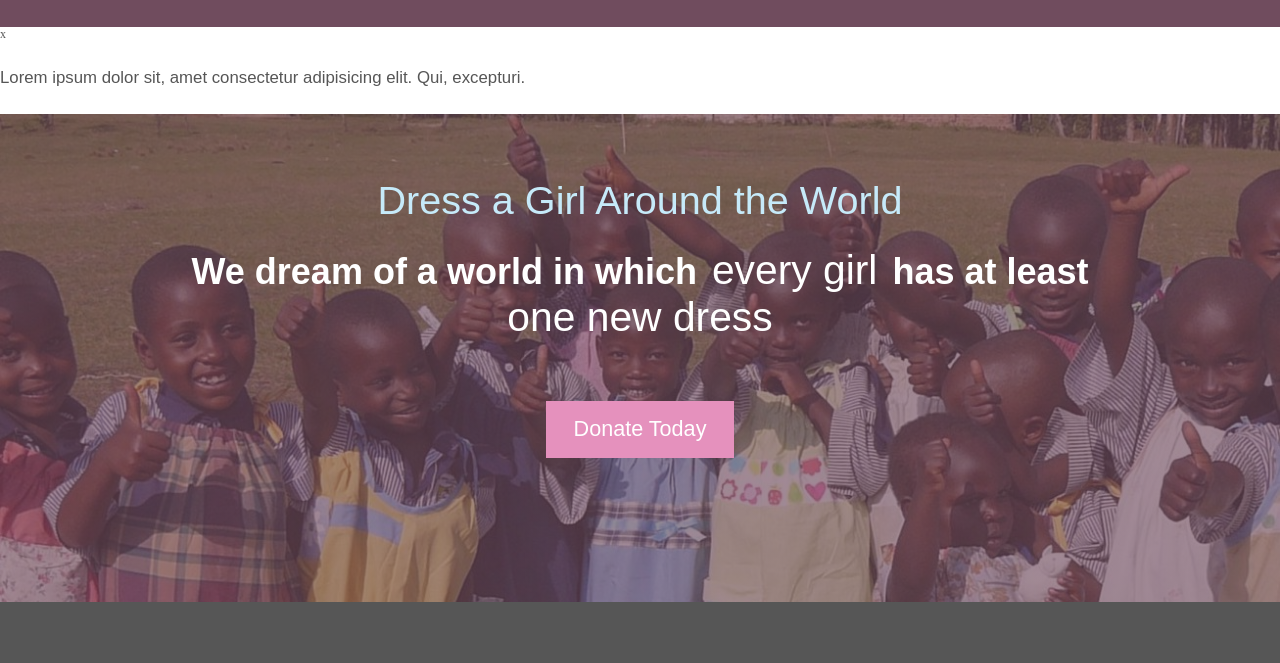
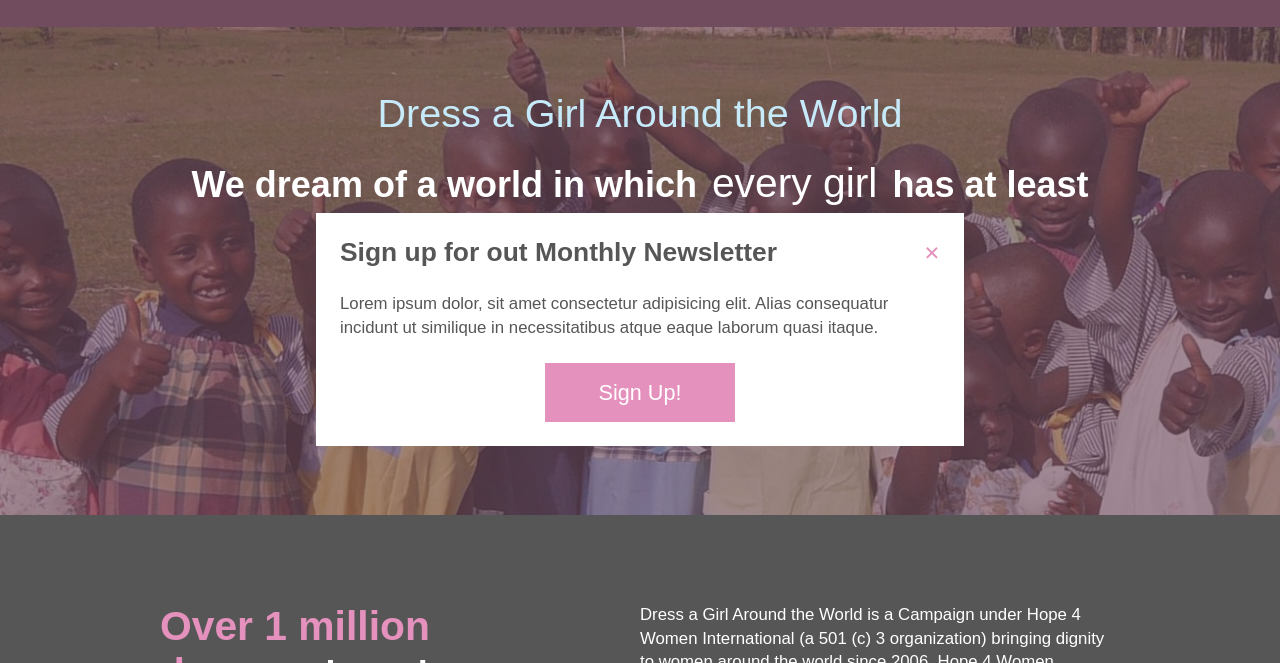
Before and after one commit to elliebrayton/p2-brayton-ellie, a website: page index.html in a window 1280 px wide. Shown: the part 87-750 px from the top of the page. Drawn offline with Linux system fonts and the light colour scheme; a web font is replaced by a local one.

Commit message:
Edited modal

```diff
--- a/index.html
+++ b/index.html
@@ -50,12 +50,16 @@
     <!--END HEADER-->
     <!--START MAIN -->
     <main class="main">
-        <div id="modal" class="modal">
-            <div class="modal_content">
-                <span class="close">x</span>
-                <p>Lorem ipsum dolor sit, amet consectetur adipisicing elit. Qui, excepturi.</p>
-            </div>
-        </div>
+<!-- The Modal -->
+<div id="myModal" class="modal">
+  <div class="modal_content">
+    <span class="close">&times;</span>
+    <h3 class="h3">Sign up for out Monthly Newsletter</h3>
+    <p>Lorem ipsum dolor, sit amet consectetur adipisicing elit. Alias consequatur incidunt ut similique in necessitatibus atque eaque laborum quasi itaque.</p>
+    <a href="#">Sign Up!</a>
+  </div>
+
+</div>
         <section class="section section--one">
             <div class="heading-wrap">
                 <h1 class="h1">Dress a Girl Around the World</h1>
--- a/js/main.js
+++ b/js/main.js
@@ -29,3 +29,31 @@
     }
   });
 }
+
+//MODAL
+// Get the modal
+var modal = document.getElementById("myModal");
+
+// Get the <span> element that closes the modal
+var span = document.getElementsByClassName("close")[0];
+
+
+window.addEventListener("load",
+  function() {
+    setTimeout(showPopup, 1500);
+  });
+
+function showPopup() {
+  document.getElementById("myModal").style.opacity = 1;
+}
+// When the user clicks on <span> (x), close the modal
+span.onclick = function() {
+  modal.style.display = "none";
+}
+
+// When the user clicks anywhere outside of the modal, close it
+window.onclick = function(event) {
+  if (event.target == modal) {
+    modal.style.display = "none";
+  }
+}
--- a/sass/main.scss
+++ b/sass/main.scss
@@ -115,6 +115,40 @@
 .main{
     flex: 1;
     padding-bottom: 10rem;
+    .modal{
+        position: fixed;
+        z-index: 99;
+        padding-top: 100px;
+        left: 0;
+        top: 15%;
+        opacity: 0;
+        width: 100%;
+        height: 100%;
+        overflow: auto;
+        .modal_content{
+            background-color: white;
+            margin: auto;
+            padding: 2rem;
+            width: 70%;
+            a:link,
+            a:visited{
+                @include button;
+                border: 1px solid $secondary-color;
+
+            }
+            .close{
+                color: $secondary-color;
+                float: right;
+                font-size: 28px;
+                font-weight: bold;
+                &:hover{
+                    color: $primary-black;
+                    text-decoration: none;
+                    cursor: pointer;
+                }
+            }
+        }
+    }
 }
 
 //ARTICLE
@@ -259,6 +293,13 @@
 }
 
 @media(min-width: 408px){
+    .main{
+        .modal{
+            .modal_content{
+                width: 75%;
+            }
+        }
+    }
     .section{
         &--one{
             padding: 5%;
@@ -282,6 +323,14 @@
 }
 
 @media(min-width: 620px){
+    .main{
+        .modal{
+            top: 25%;
+            .modal_content{
+                width: 50rem;
+            }
+        }
+    }
     .article{
         section{
             .img_wrapper{
```
Also changed, not shown: css/main.css.
